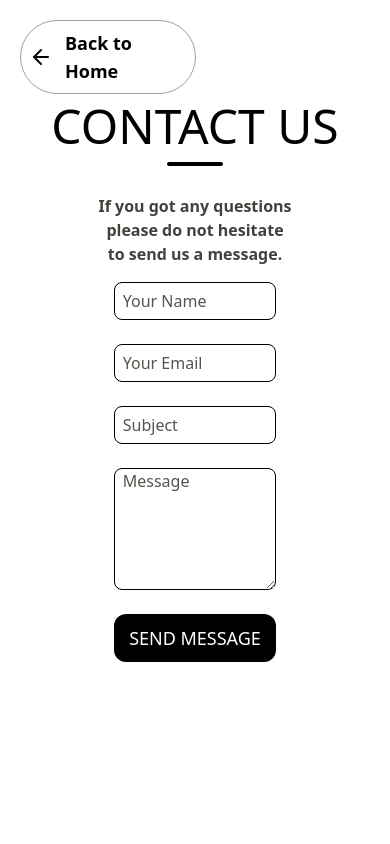
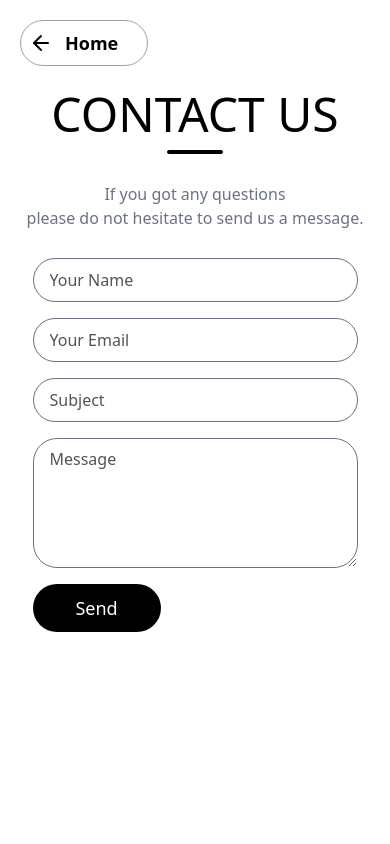
Before and after one commit to hafsa2002-bot/projectGMC, a React (Vite) app in the folder frontend/: page /contactUs in a window 390 px wide. Shown: the top 844 px of the page. Built offline with nearby package versions, Linux system fonts and the light colour scheme.

Commit message:
responsive design for the client homePage, contactUs, productsPage

```diff
--- a/frontend/src/App.jsx
+++ b/frontend/src/App.jsx
@@ -41,7 +41,6 @@ function App() {
 
 function Loc() {
   const location = useLocation();
-
   return (
     <>
       {(location.pathname !== '/login' && location.pathname !== '/signUp' && location.pathname !== '/admin')  && <Footer />}
--- a/frontend/src/Client/ContactUs.jsx
+++ b/frontend/src/Client/ContactUs.jsx
@@ -5,33 +5,41 @@ import { ArrowLeft } from 'lucide-react'
 function ContactUs() {
   return (
     <div className=''>
-        <Link to={"/"} className='flex gap-3 items-center border border-stone-400 hover:bg-black hover:text-white  w-44 rounded-full mt-5 ml-5 p-2'>
+        {/* laptop version */}
+        <Link to={"/"} className='lg:flex hidden gap-3 items-center border border-stone-400 hover:bg-black hover:text-white  w-44 rounded-full mt-5 ml-5 p-2'>
             <div><ArrowLeft/></div>
             <div className='text-lg font-semibold'><p>Back to Home</p></div>
         </Link>
-        <div className='mt-2'>
-            <div>
+        {/* phone version */}
+        <Link to={"/"} className='flex lg:hidden gap-3 items-center border border-stone-400 w-32 rounded-full mt-5 ml-5 p-2'>
+            <div><ArrowLeft/></div>
+            <div className='text-lg font-semibold'><p>Home</p></div>
+        </Link>
+        <div className='lg:mt-2 mt-6 min-h-screen'>
+            <div className=''>
                 {/* -[#b88c4a] */}
-                <div className='text-5xl text-center  '>
+                <div className='text-5xl text-center '>
                     <p>CONTACT US</p>
                     <div className='w-14 h-1 rounded-full mt-3 m-auto bg-black'></div>
                 </div>
             </div>
             <div>
-                <div className='w-1/2  m-auto mt-7 text-center font-semibold text-stone-700'>
+                <div className=' lg:w-1/2  m-auto lg:mt-3 mt-7 text-center text-gray-500'>
                     <p>If you got any questions <br/> please do not hesitate to send us a message.</p>
                 </div>
-                <form className='flex flex-col w-5/12 m-auto gap-6 mt-4'>
-                    <input type="text" name="nameContactUs" id="nameContactUs" placeholder='Your Name'
-                        className='border border-black rounded-lg placeholder:text-stone-600 py-1.5 px-2 outline-none'/>
-                    <input type="email" name="emailContactUs" id="emailContactUs" placeholder='Your Email'
-                        className='border border-black rounded-lg placeholder:text-stone-600 py-1.5 px-2 outline-none'/>
+                <form className='flex flex-col lg:w-5/12 w-10/12 m-auto lg:gap-6 gap-4 mt-7'>
+                    <div className='lg:flex block  justify-between items-center  gap-3'>
+                        <input type="text" name="nameContactUs" id="nameContactUs" placeholder='Your Name'
+                            className=' lg:w-1/2 h-11 w-full border  border-gray-500  rounded-full placeholder:text-stone-600 lg:py-1.5 py-2 px-4 outline-none'/>
+                        <input type="email" name="emailContactUs" id="emailContactUs" placeholder='Your Email'
+                            className='lg:w-1/2 h-11 w-full border lg:mt-0 mt-4 border-gray-500 rounded-full placeholder:text-stone-600 lg:py-1.5 py-2  px-4 outline-none'/>
+                    </div>
                     <input type="text" name="subjectCotactUs" id="subjectCotactUs" placeholder='Subject'
-                        className='border border-black rounded-lg placeholder:text-stone-600 py-1.5 px-2 outline-none'/>
+                        className='border h-11 border-gray-500  rounded-full placeholder:text-stone-600 lg:py-1.5 py-2 px-4 outline-none'/>
                     <textarea name="messageContactUs" id="messageContactUs" cols="30" rows="5" placeholder='Message'
-                        className='border border-black placeholder:text-stone-600 px-2 outline-none rounded-lg'>
+                        className='border  border-gray-500 placeholder:text-stone-600  px-4 outline-none  pt-2 rounded-3xl'>
                     </textarea>
-                    <button className='bg-black text-white py-2.5  rounded-xl font-medium text-lg'>SEND MESSAGE</button>
+                    <button className='bg-black text-white py-2.5  rounded-full  text-lg lg:w-3/12 w-32 '>Send</button>
                 </form>
             </div>
         </div>
--- a/frontend/src/Client/HomePage.jsx
+++ b/frontend/src/Client/HomePage.jsx
@@ -72,8 +72,8 @@ function HomePage() {
             </section>
             {/* phone version  */}
             <section className="relative display lg:hidden m-auto w-full h-[487px]  bg-contain bg-[url('/photoAI1.jpg')]">
-                <div className='absolute bg-black h-[487px] opacity-20 w-full h-'></div>
-                <div className=" absolute h-full text-white flex  flex-col gap-2 justify-center items-center">
+                <div className='absolute bg-black h-[487px] opacity-40 w-full h-'></div>
+                <div className=" absolute h-full  flex text-white pt-16 flex-col gap-2 justify-center items-center">
                     <h1 className="text-5xl font-extrabold text-center uppercase tracking-wide">
                         Shop Smart.<br /> Shop Stylish.
                     </h1>
@@ -141,6 +141,17 @@ function HomePage() {
             </section>
             <section>
                 <p className="text-4xl text-center">About US</p>
+                <p>Welcome to <strong>Novexa</strong>, your one-stop online store dedicated
+                    to offering high-quality products that meet your everyday
+                    needs. We are committed to providing a seamless shopping
+                    experience with a diverse range of items, ensuring you find
+                    exactly what you're looking for.
+                    At <strong>Novexa</strong>, we believe in innovation, convenience, and customer
+                    satisfaction. Whether you're searching for the latest trends,
+                    essential items, or unique finds, our platform is designed to
+                    make online shopping effortless and enjoyable.
+                </p>
+                <i className='font-semibold'>Join Novexa today and discover a world of possibilities at your fingertips!</i>
             </section>
         </main>
     </>
--- a/frontend/src/Client/Nav.jsx
+++ b/frontend/src/Client/Nav.jsx
@@ -1,5 +1,5 @@
 import React, {useState, useEffect} from 'react'
-import { Menu } from 'lucide-react'
+import { CircleUserRound, Menu } from 'lucide-react'
 import { Link, useNavigate, Outlet } from 'react-router-dom'
 import axios from 'axios'
 
@@ -21,19 +21,31 @@ function Nav(props) {
     <div>
         <nav  className=' z-50 bg-black text-white  border-b border-gray-300  w-full shadow-md fixed top-0 py-3'>
             <div className='flex justify-between items-center px-5'>
-                <div className='w-1/3 flex justify-start'>
+                <div className='lg:w-1/3 flex justify-start'>
                     <Link to="/" className=' gap-1.5 flex justify-center  items-center'>
-                        <h2 className=' text-5xl font-mono '>Novexa</h2>
+                        <h2 className='text-4xl lg:text-5xl font-mono '>Novexa</h2>
                     </Link>
                 </div>
-                <div className='w-1/3 text-lg font-semibold flex justify-center  gap-9 text-stone-300 '>
+                {/* links in laptop version */}
+                <div className=' w-1/3 text-lg font-semibold lg:flex hidden justify-center  gap-9 text-stone-300 '>
                     <Link to={"/"} >Home</Link>
                     <Link to={"/products"} >Products</Link>
                     <Link to={"/ContactUs"} >Contact Us</Link>
                 </div>
-                <div className=' w-1/3 flex justify-end items-center' >
-                    <Link to={"/login"} className='text-lg font-semibold border-2 px-4 py-1 rounded-full hover:bg-white hover:text-black hover:px-8 hover:mr-0 mr-2'>
+                {/* links in mobile version */}
+                <div className=' text-lg font-semibold flex gap-5 lg:hidden justify-center items-center  lg:gap-9 text-stone-300 '>
+                    <Link to={"/"} >Home</Link>
+                    <Link to={"/products"} >Products</Link>
+                    <Link to={"/ContactUs"} >Contact Us</Link>
+                </div>
+                <div className=' lg:w-1/3 flex justify-end items-center ' >
+                    {/* login link for laptop version */}
+                    <Link to={"/login"} className='lg:flex hidden text-lg font-semibold border-2 px-4 py-1 rounded-full hover:bg-white hover:text-black hover:px-8 hover:mr-0 mr-2'>
                         <p>LogIn</p>
+                    </Link>
+                    {/* login link for mobile version */}
+                    <Link to={"/login"} className='flex lg:hidden  '>
+                        <CircleUserRound size={32} />
                     </Link>
                     {
                         props.details && (
@@ -44,13 +56,13 @@ function Nav(props) {
                                     </button>
                                     {/* Comment *** Dropdown menu */}
                                     {showMenu && (
-                                        <div className='absolute right-0 top-9 mt-2 w-60 py-4 rounded-md bg-white border border-gray-500 overflow-y-scroll h-[80vh]' >
+                                        <div className='absolute right-0 top-9 mt-2 w-60 py-4 rounded-md bg-white border border-gray-400 overflow-y-scroll h-[80vh]' >
                                             <ul className='flex flex-col'>
                                             {
                                                 categories.map((v, index) => (
 
 
-                                                    <Link onClick={() => setShowMenu(false)} to={`/products/${v.slug}`} key={index} className='text-lg font-medium text-black pl-4 border-b py-3 hover:bg-black hover:text-white' role='menuitem ' tabindex="-1">
+                                                    <Link onClick={() => setShowMenu(false)} to={`/products/${v.slug}`} key={index} className='text-lg font-medium text-black pl-4 border-b border-stone-400 py-3 hover:bg-black hover:text-white' role='menuitem ' tabindex="-1">
                                                         <p >{v.name} </p>
                                                     </Link>
 
```
